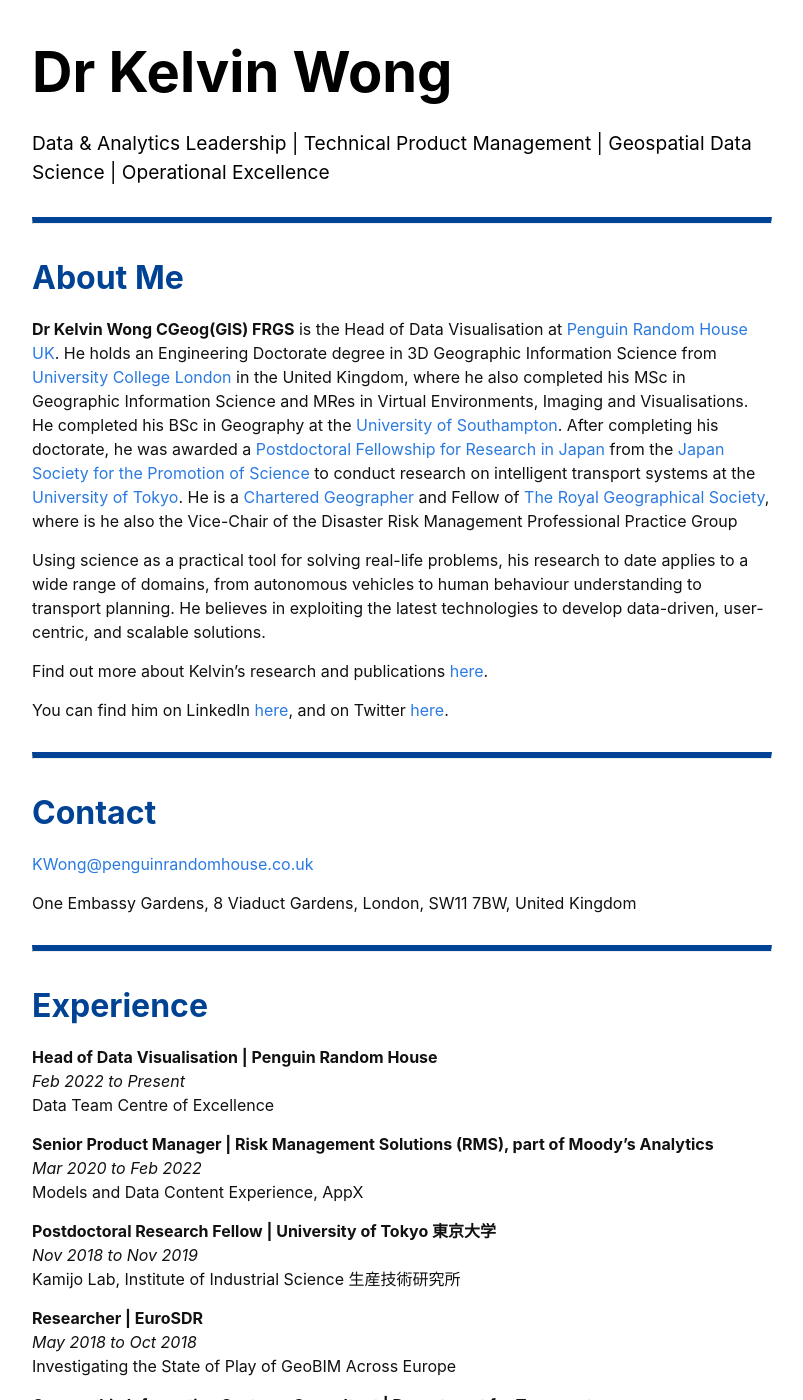
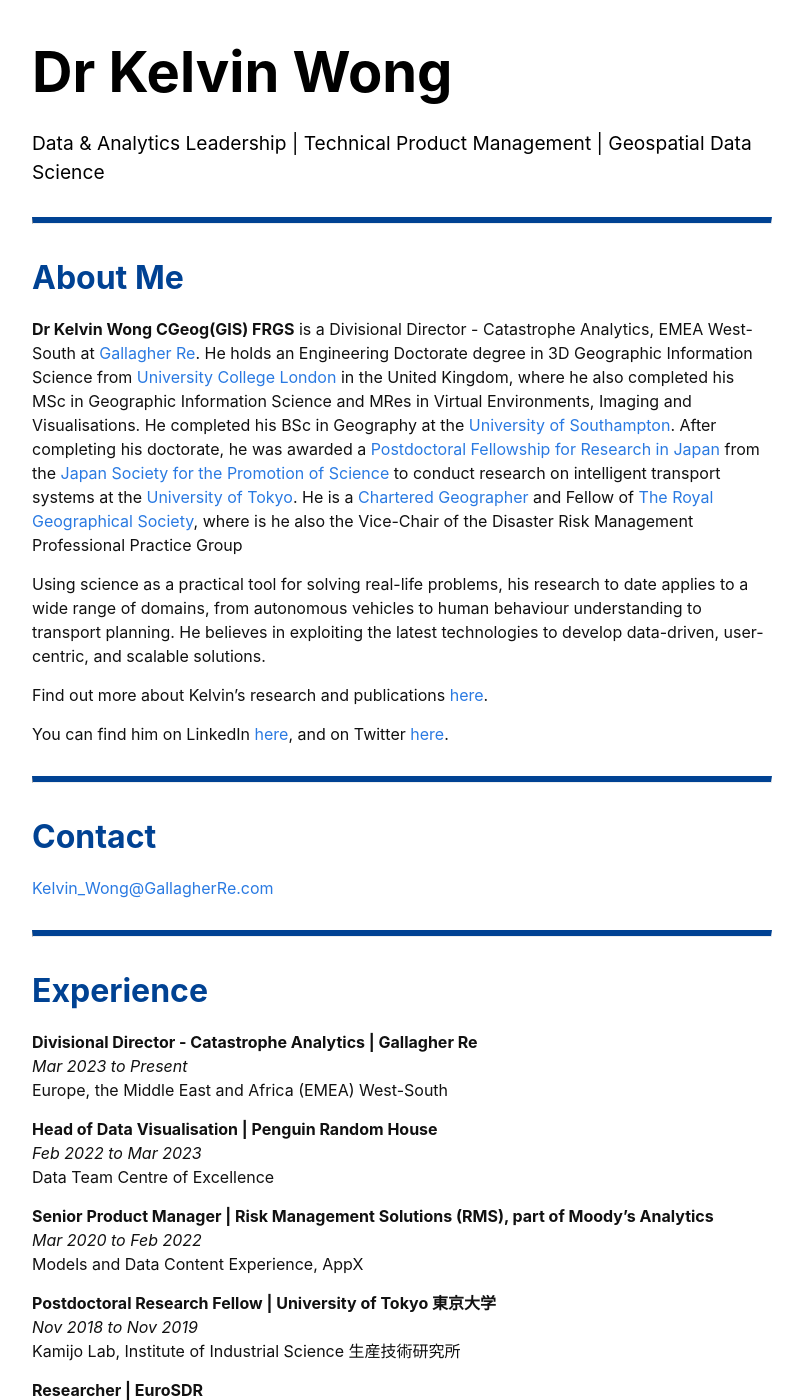
Before and after one commit to kel196/kel196.github.io, a Jekyll site: the page built from index.md, in a window 1280 px wide and 1400 px high. Shown: the whole window, without its empty margins (238-1041 px from the left). Built offline with Jekyll 4.4.1, drawn with Linux system fonts in a browser that asks for light colours; our own code applies the rules of GitHub Pages for plain Markdown files; some of the changed text lies outside the part shown.

Commit message:
Update index.md
Gallagher Re update

```diff
--- a/index.md
+++ b/index.md
@@ -1,11 +1,11 @@
 # Dr Kelvin Wong
 
-#### Data & Analytics Leadership | Technical Product Management | Geospatial Data Science | Operational Excellence
+#### Data & Analytics Leadership | Technical Product Management | Geospatial Data Science
 
 ---
 
 ## About Me
-**Dr Kelvin Wong CGeog(GIS) FRGS** is the Head of Data Visualisation at [Penguin Random House UK](https://www.penguinrandomhouse.com/). He holds an Engineering Doctorate degree in 3D Geographic Information Science from [University College London](https://www.ucl.ac.uk/) in the United Kingdom, where he also completed his MSc in Geographic Information Science and MRes in Virtual Environments, Imaging and Visualisations. He completed his BSc in Geography at the [University of Southampton](https://www.southampton.ac.uk/). After completing his doctorate, he was awarded a [Postdoctoral Fellowship for Research in Japan](https://www.jsps.go.jp/english/e-fellow/) from the [Japan Society for the Promotion of Science](https://www.jsps.go.jp/english/) to conduct research on intelligent transport systems at the [University of Tokyo](https://www.u-tokyo.ac.jp/en/). He is a [Chartered Geographer](https://www.rgs.org/professionals/chartered-geographer/) and Fellow of [The Royal Geographical Society](https://www.rgs.org/), where is he also the Vice-Chair of the Disaster Risk Management Professional Practice Group
+**Dr Kelvin Wong CGeog(GIS) FRGS** is a Divisional Director - Catastrophe Analytics, EMEA West-South at [Gallagher Re](https://www.ajg.com/gallagherre/). He holds an Engineering Doctorate degree in 3D Geographic Information Science from [University College London](https://www.ucl.ac.uk/) in the United Kingdom, where he also completed his MSc in Geographic Information Science and MRes in Virtual Environments, Imaging and Visualisations. He completed his BSc in Geography at the [University of Southampton](https://www.southampton.ac.uk/). After completing his doctorate, he was awarded a [Postdoctoral Fellowship for Research in Japan](https://www.jsps.go.jp/english/e-fellow/) from the [Japan Society for the Promotion of Science](https://www.jsps.go.jp/english/) to conduct research on intelligent transport systems at the [University of Tokyo](https://www.u-tokyo.ac.jp/en/). He is a [Chartered Geographer](https://www.rgs.org/professionals/chartered-geographer/) and Fellow of [The Royal Geographical Society](https://www.rgs.org/), where is he also the Vice-Chair of the Disaster Risk Management Professional Practice Group
 
 Using science as a practical tool for solving real-life problems, his research to date applies to a wide range of domains, from autonomous vehicles to human behaviour understanding to transport planning. He believes in exploiting the latest technologies to develop data-driven, user-centric, and scalable solutions.
 
@@ -15,14 +15,16 @@ You can find him on LinkedIn [here](https://www.linkedin.com/in/wongkelvin), and
 
 ---
 ## Contact
-[KWong@penguinrandomhouse.co.uk](mailto:KWong@penguinrandomhouse.co.uk)
-
-One Embassy Gardens, 8 Viaduct Gardens, London, SW11 7BW, United Kingdom
+[Kelvin_Wong@GallagherRe.com](mailto:Kelvin_Wong@GallagherRe.com)
 
 ---
 ## Experience
+**Divisional Director - Catastrophe Analytics | Gallagher Re**<br />
+*Mar 2023 to Present*<br />
+Europe, the Middle East and Africa (EMEA) West-South<br />
+
 **Head of Data Visualisation | Penguin Random House**<br />
-*Feb 2022 to Present*<br />
+*Feb 2022 to Mar 2023*<br />
 Data Team Centre of Excellence<br />
 
 **Senior Product Manager | Risk Management Solutions (RMS), part of Moody's Analytics**<br />
@@ -195,4 +197,4 @@ Providing one-to-one personalised IT support at the client’s own home for olde
 
 ---
 
-Last Updated: 09 October 2022
+Last Updated: 03 April 2023
```
